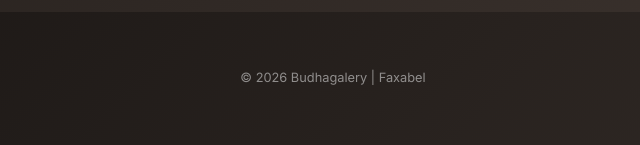
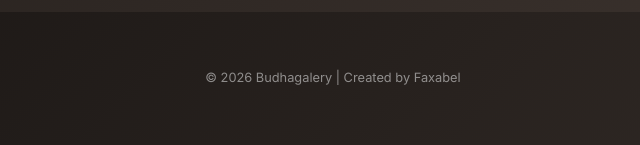
Before and after one commit to heihocoffe/heihocoffe.github.io, a plain HTML site: page gallery.html in a window 1280 px wide. Shown: the part 4788-4933 px from the top of the page, 307-947 px from the left. Drawn offline with nearby package versions, Linux system fonts and the light colour scheme.

Commit message:
Update gallery.html

```diff
--- a/gallery.html
+++ b/gallery.html
@@ -345,7 +345,7 @@
     </div>
 
     <footer style="text-align:center; margin-top: 50px; opacity:0.5; font-size:0.8rem;">
-        <p>© 2026 Budhagalery | Faxabel</p>
+        <p>© 2026 Budhagalery | Created by Faxabel</p>
     </footer>
 
     <script>
```
